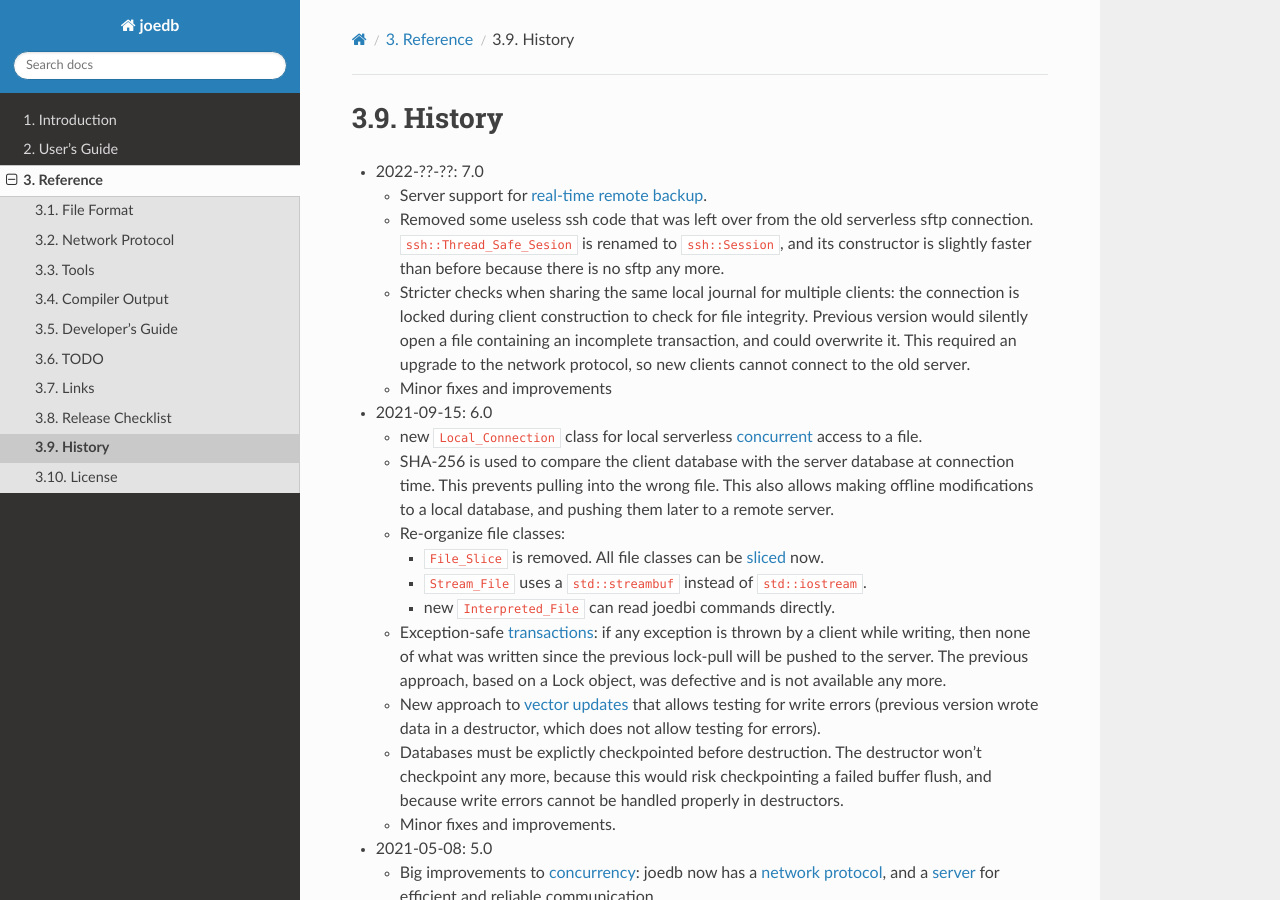
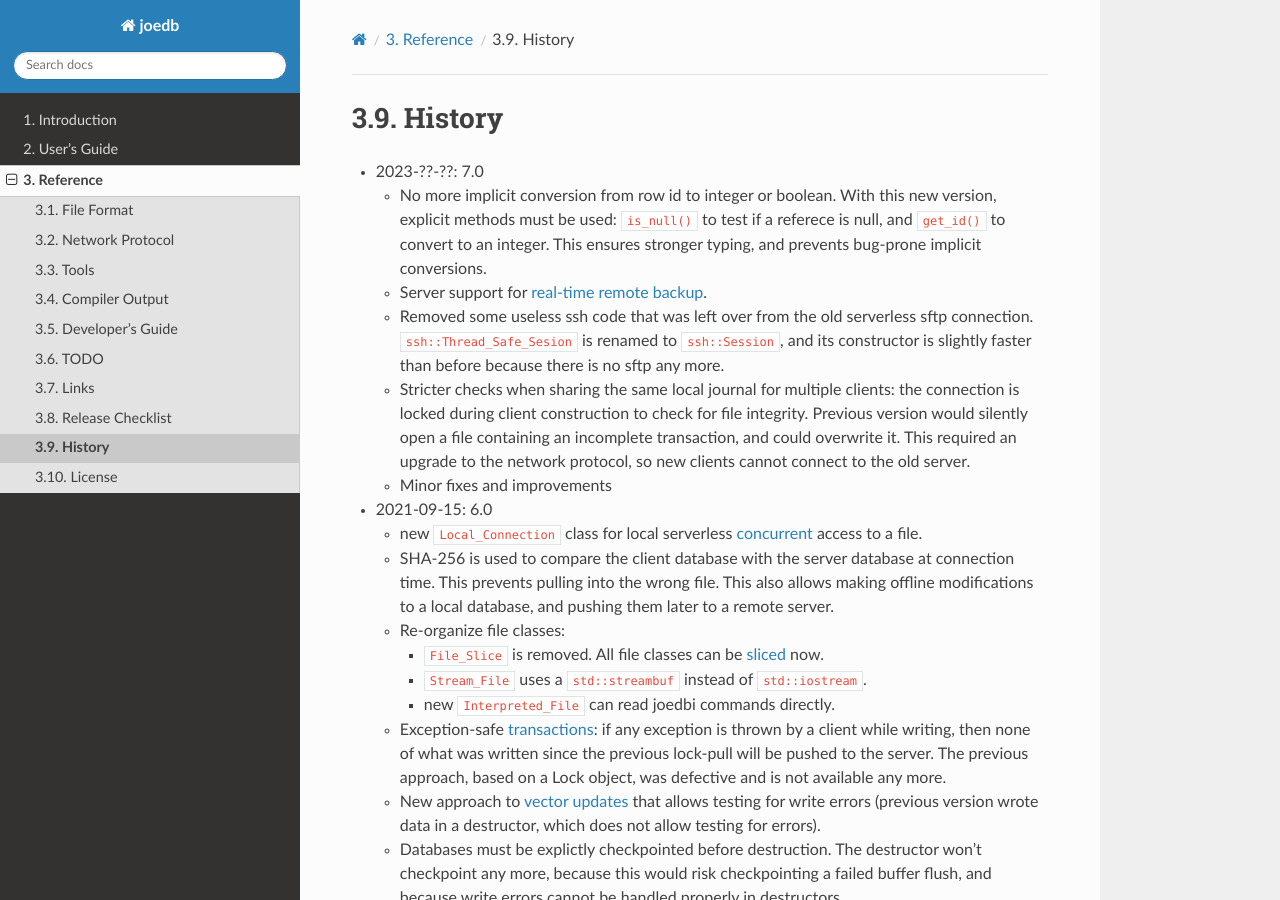
Before and after one commit to Remi-Coulom/joedb, a Sphinx documentation site: the page built from doc/source/history.rst, in a window 1280 px wide and 900 px high. Built offline with Sphinx 7.4.7 and the Read the Docs theme 2.0.0, drawn with Linux system fonts in a browser that asks for light colours; formulas are drawn with MathJax 3.

Commit message:
update doc

```diff
--- a/doc/source/history.rst
+++ b/doc/source/history.rst
@@ -1,7 +1,11 @@
 History
 =======
-- 2022-??-??: 7.0
+- 2023-??-??: 7.0
 
+  - No more implicit conversion from row id to integer or boolean. With this
+    new version, explicit methods must be used: ``is_null()`` to test if
+    a referece is null, and ``get_id()`` to convert to an integer. This ensures
+    stronger typing, and prevents bug-prone implicit conversions.
   - Server support for :ref:`real-time remote backup <joedb_multi_server>`.
   - Removed some useless ssh code that was left over from the old serverless
     sftp connection. ``ssh::Thread_Safe_Sesion`` is renamed to
```
Also changed, not shown: 1 other file.
